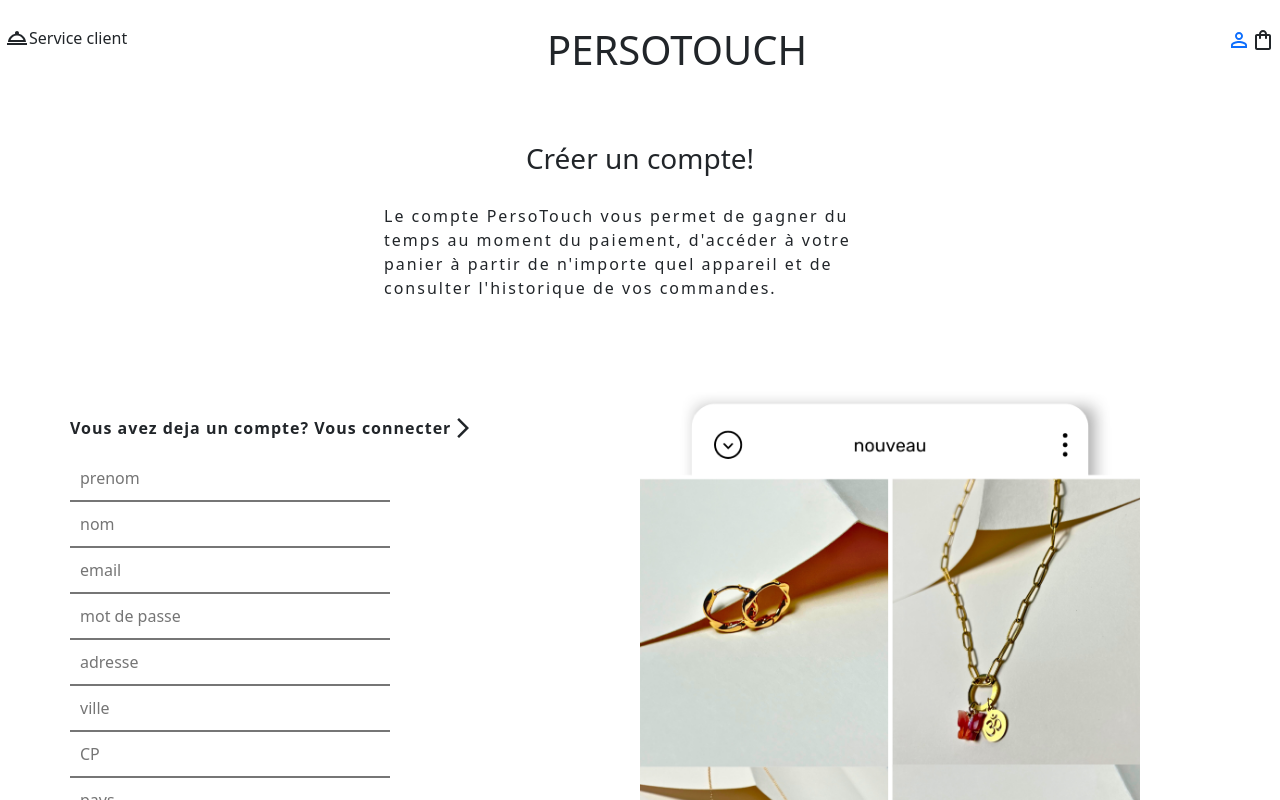
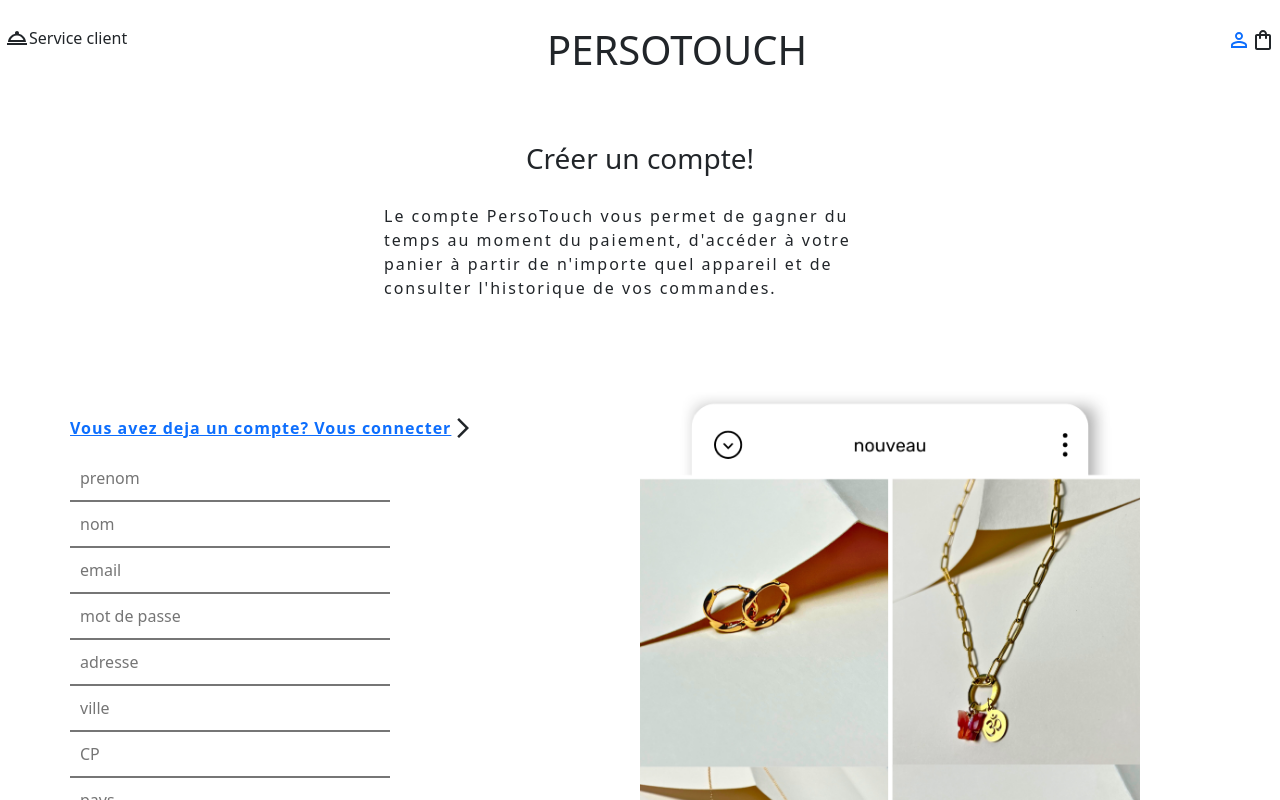
Before and after one commit to RyanDaltrey/persotouch_Frontend, a React (Create React App) app: page /inscription in a window 1280 px wide. Shown: the top 800 px of the page. Built offline with nearby package versions, Linux system fonts and the light colour scheme.

Commit message:
UPDATE syntax de navigate dans la const register

```diff
--- a/src/Pages/InscriptionPage.jsx
+++ b/src/Pages/InscriptionPage.jsx
@@ -32,7 +32,7 @@
         })
         .then(function(response){
             console.log(response.data.message);
-            navigate.apply("/connexion");
+            navigate("/connexion");
         })
         .catch(function(error) {
             console.log(error);
@@ -48,7 +48,7 @@
             <p className="texte_inscription">Le compte PersoTouch vous permet de gagner du temps au moment du paiement, d'accéder à votre panier à partir de n'importe quel appareil et de consulter l'historique de vos commandes.</p>
         </div>
         <div className="deja_un_compte">
-            <p>Vous avez deja un compte? Vous connecter </p> <ArrowForwardIosOutlinedIcon/>
+            <a href="/"><p>Vous avez deja un compte? Vous connecter </p></a><ArrowForwardIosOutlinedIcon/>
             <img src={require("../Assets/instagram_post_bijoux.png")} alt="" className="image_inscription"></img>
         </div>
 
```
